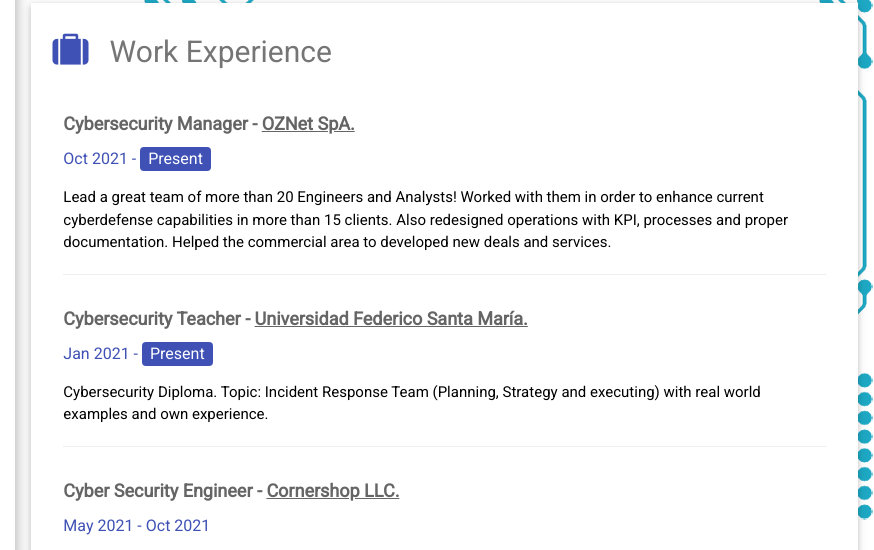
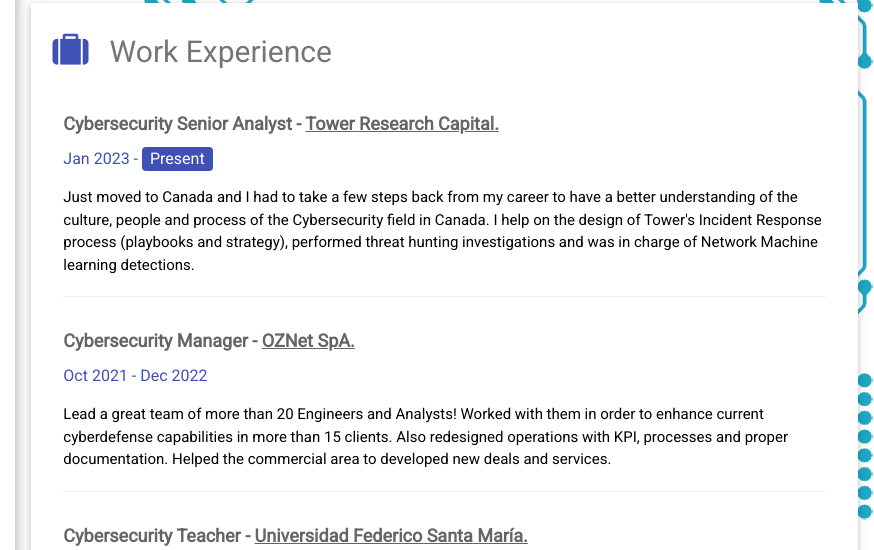
Before and after one commit to mdiazcl/webpage, a plain HTML site: page index.html in a window 1280 px wide. Shown: the part 679-1229 px from the top of the page, 406-1280 px from the left. Drawn offline with nearby package versions, Linux system fonts and the light colour scheme.

Commit message:
added newer experience to the site

```diff
--- a/index.html
+++ b/index.html
@@ -156,8 +156,14 @@
       <div class="w3-container w3-card w3-white w3-margin-bottom">
         <h2 class="w3-text-grey w3-padding-16"><i class="fa fa-suitcase fa-fw w3-margin-right w3-xxlarge w3-text-indigo"></i>Work Experience</h2>
         <div class="w3-container">
+          <h5 class="w3-opacity"><b>Cybersecurity Senior Analyst - <a target="_blank" href="https://www.oznet.cl">Tower Research Capital.</a></b></h5>
+          <h6 class="w3-text-indigo">Jan 2023 - <span class="w3-tag w3-indigo w3-round">Present</span></h6>
+          <p>Just moved to Canada and I had to take a few steps back from my career to have a better understanding of the culture, people and process of the Cybersecurity field in Canada. I help on the design of Tower's Incident Response process (playbooks and strategy), performed threat hunting investigations and was in charge of Network Machine learning detections.</p>
+          <hr>
+        </div>
+        <div class="w3-container">
           <h5 class="w3-opacity"><b>Cybersecurity Manager - <a target="_blank" href="https://www.oznet.cl">OZNet SpA.</a></b></h5>
-          <h6 class="w3-text-indigo">Oct 2021 - <span class="w3-tag w3-indigo w3-round">Present</span></h6>
+          <h6 class="w3-text-indigo">Oct 2021 - Dec 2022</h6>
           <p>Lead a great team of more than 20 Engineers and Analysts! Worked with them in order to enhance current cyberdefense capabilities in more than 15 clients. Also redesigned operations with KPI, processes and proper documentation. Helped the commercial area to developed new deals and services.</p>
           <hr>
         </div>
```
